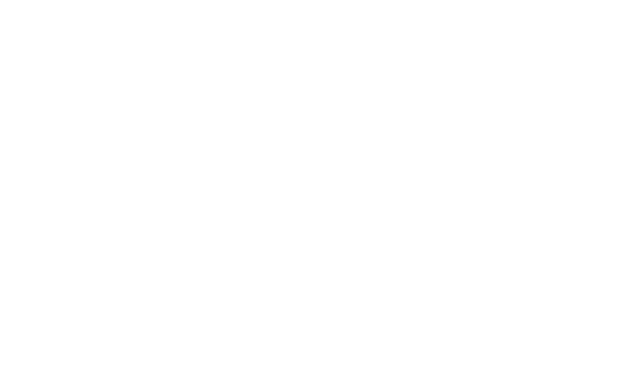
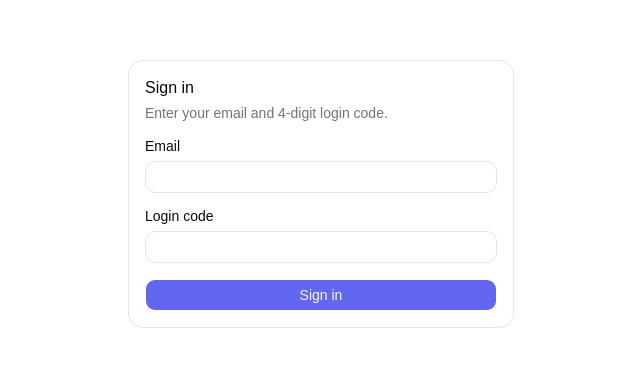
Before and after one commit to ernestdogosson/employee-scheduling-app, a React (Vite) app in the folder frontend/: page /login in a window 1280 px wide. Before the commit this address had no page. Shown: the part 206-572 px from the top of the page, without its empty margins (319-959 px from the left). Built offline with nearby package versions, Linux system fonts and the light colour scheme; no server answers.

Commit message:
add login page

```diff
--- a/frontend/src/App.tsx
+++ b/frontend/src/App.tsx
@@ -1,3 +1,4 @@
+import { Link } from "react-router";
 import { Button } from "@/components/ui/button";
 
 export default function App() {
@@ -7,7 +8,9 @@
         <h1 className="text-4xl font-semibold tracking-tight">Scheduler</h1>
         <p className="text-muted-foreground">Employee scheduling, simplified.</p>
       </div>
-      <Button>Get started</Button>
+      <Button asChild>
+        <Link to="/login">Sign in</Link>
+      </Button>
     </main>
   );
 }
--- /dev/null
+++ b/frontend/src/components/ui/card.tsx
@@ -0,0 +1,103 @@
+import * as React from "react"
+
+import { cn } from "@/lib/utils"
+
+function Card({
+  className,
+  size = "default",
+  ...props
+}: React.ComponentProps<"div"> & { size?: "default" | "sm" }) {
+  return (
+    <div
+      data-slot="card"
+      data-size={size}
+      className={cn(
+        "group/card flex flex-col gap-4 overflow-hidden rounded-xl bg-card py-4 text-sm text-card-foreground ring-1 ring-foreground/10 has-data-[slot=card-footer]:pb-0 has-[>img:first-child]:pt-0 data-[size=sm]:gap-3 data-[size=sm]:py-3 data-[size=sm]:has-data-[slot=card-footer]:pb-0 *:[img:first-child]:rounded-t-xl *:[img:last-child]:rounded-b-xl",
+        className
+      )}
+      {...props}
+    />
+  )
+}
+
+function CardHeader({ className, ...props }: React.ComponentProps<"div">) {
+  return (
+    <div
+      data-slot="card-header"
+      className={cn(
+        "group/card-header @container/card-header grid auto-rows-min items-start gap-1 rounded-t-xl px-4 group-data-[size=sm]/card:px-3 has-data-[slot=card-action]:grid-cols-[1fr_auto] has-data-[slot=card-description]:grid-rows-[auto_auto] [.border-b]:pb-4 group-data-[size=sm]/card:[.border-b]:pb-3",
+        className
+      )}
+      {...props}
+    />
+  )
+}
+
+function CardTitle({ className, ...props }: React.ComponentProps<"div">) {
+  return (
+    <div
+      data-slot="card-title"
+      className={cn(
+        "font-heading text-base leading-snug font-medium group-data-[size=sm]/card:text-sm",
+        className
+      )}
+      {...props}
+    />
+  )
+}
+
+function CardDescription({ className, ...props }: React.ComponentProps<"div">) {
+  return (
+    <div
+      data-slot="card-description"
+      className={cn("text-sm text-muted-foreground", className)}
+      {...props}
+    />
+  )
+}
+
+function CardAction({ className, ...props }: React.ComponentProps<"div">) {
+  return (
+    <div
+      data-slot="card-action"
+      className={cn(
+        "col-start-2 row-span-2 row-start-1 self-start justify-self-end",
+        className
+      )}
+      {...props}
+    />
+  )
+}
+
+function CardContent({ className, ...props }: React.ComponentProps<"div">) {
+  return (
+    <div
+      data-slot="card-content"
+      className={cn("px-4 group-data-[size=sm]/card:px-3", className)}
+      {...props}
+    />
+  )
+}
+
+function CardFooter({ className, ...props }: React.ComponentProps<"div">) {
+  return (
+    <div
+      data-slot="card-footer"
+      className={cn(
+        "flex items-center rounded-b-xl border-t bg-muted/50 p-4 group-data-[size=sm]/card:p-3",
+        className
+      )}
+      {...props}
+    />
+  )
+}
+
+export {
+  Card,
+  CardHeader,
+  CardFooter,
+  CardTitle,
+  CardAction,
+  CardDescription,
+  CardContent,
+}
--- /dev/null
+++ b/frontend/src/components/ui/input.tsx
@@ -0,0 +1,19 @@
+import * as React from "react"
+
+import { cn } from "@/lib/utils"
+
+function Input({ className, type, ...props }: React.ComponentProps<"input">) {
+  return (
+    <input
+      type={type}
+      data-slot="input"
+      className={cn(
+        "h-8 w-full min-w-0 rounded-lg border border-input bg-transparent px-2.5 py-1 text-base transition-colors outline-none file:inline-flex file:h-6 file:border-0 file:bg-transparent file:text-sm file:font-medium file:text-foreground placeholder:text-muted-foreground focus-visible:border-ring focus-visible:ring-3 focus-visible:ring-ring/50 disabled:pointer-events-none disabled:cursor-not-allowed disabled:bg-input/50 disabled:opacity-50 aria-invalid:border-destructive aria-invalid:ring-3 aria-invalid:ring-destructive/20 md:text-sm dark:bg-input/30 dark:disabled:bg-input/80 dark:aria-invalid:border-destructive/50 dark:aria-invalid:ring-destructive/40",
+        className
+      )}
+      {...props}
+    />
+  )
+}
+
+export { Input }
--- /dev/null
+++ b/frontend/src/components/ui/label.tsx
@@ -0,0 +1,22 @@
+import * as React from "react"
+import { Label as LabelPrimitive } from "radix-ui"
+
+import { cn } from "@/lib/utils"
+
+function Label({
+  className,
+  ...props
+}: React.ComponentProps<typeof LabelPrimitive.Root>) {
+  return (
+    <LabelPrimitive.Root
+      data-slot="label"
+      className={cn(
+        "flex items-center gap-2 text-sm leading-none font-medium select-none group-data-[disabled=true]:pointer-events-none group-data-[disabled=true]:opacity-50 peer-disabled:cursor-not-allowed peer-disabled:opacity-50",
+        className
+      )}
+      {...props}
+    />
+  )
+}
+
+export { Label }
--- a/frontend/src/main.tsx
+++ b/frontend/src/main.tsx
@@ -3,12 +3,14 @@
 import { BrowserRouter, Routes, Route } from "react-router";
 import "./index.css";
 import App from "./App.tsx";
+import Login from "./pages/Login.tsx";
 
 createRoot(document.getElementById("root")!).render(
   <StrictMode>
     <BrowserRouter>
       <Routes>
         <Route path="/" element={<App />} />
+        <Route path="/login" element={<Login />} />
       </Routes>
     </BrowserRouter>
   </StrictMode>,
--- /dev/null
+++ b/frontend/src/pages/Login.tsx
@@ -0,0 +1,91 @@
+import { useState } from "react";
+import { useNavigate } from "react-router";
+import { api, setToken, ApiError } from "@/lib/api";
+import { Button } from "@/components/ui/button";
+import { Input } from "@/components/ui/input";
+import { Label } from "@/components/ui/label";
+import {
+  Card,
+  CardContent,
+  CardHeader,
+  CardTitle,
+  CardDescription,
+} from "@/components/ui/card";
+
+type LoginResponse = { token: string };
+
+export default function Login() {
+  const navigate = useNavigate();
+  const [email, setEmail] = useState("");
+  const [loginCode, setLoginCode] = useState("");
+  const [error, setError] = useState<string | null>(null);
+  const [loading, setLoading] = useState(false);
+
+  async function handleSubmit(e: React.FormEvent) {
+    e.preventDefault();
+    setError(null);
+    setLoading(true);
+    try {
+      const data = await api.post<LoginResponse>("/auth/login", {
+        email,
+        loginCode,
+      });
+      setToken(data.token);
+      navigate("/");
+    } catch (err) {
+      if (err instanceof ApiError) {
+        setError(err.message);
+      } else {
+        setError("Something went wrong");
+      }
+    } finally {
+      setLoading(false);
+    }
+  }
+
+  return (
+    <main className="min-h-screen flex items-center justify-center px-6">
+      <Card className="w-full max-w-sm">
+        <CardHeader>
+          <CardTitle>Sign in</CardTitle>
+          <CardDescription>
+            Enter your email and 4-digit login code.
+          </CardDescription>
+        </CardHeader>
+        <CardContent>
+          <form onSubmit={handleSubmit} className="space-y-4">
+            <div className="space-y-2">
+              <Label htmlFor="email">Email</Label>
+              <Input
+                id="email"
+                type="email"
+                value={email}
+                onChange={(e) => setEmail(e.target.value)}
+                required
+              />
+            </div>
+            <div className="space-y-2">
+              <Label htmlFor="loginCode">Login code</Label>
+              <Input
+                id="loginCode"
+                type="password"
+                inputMode="numeric"
+                pattern="\d{4}"
+                maxLength={4}
+                value={loginCode}
+                onChange={(e) => setLoginCode(e.target.value)}
+                required
+              />
+            </div>
+            {error && (
+              <p className="text-sm text-destructive">{error}</p>
+            )}
+            <Button type="submit" disabled={loading} className="w-full">
+              {loading ? "Signing in..." : "Sign in"}
+            </Button>
+          </form>
+        </CardContent>
+      </Card>
+    </main>
+  );
+}
```
